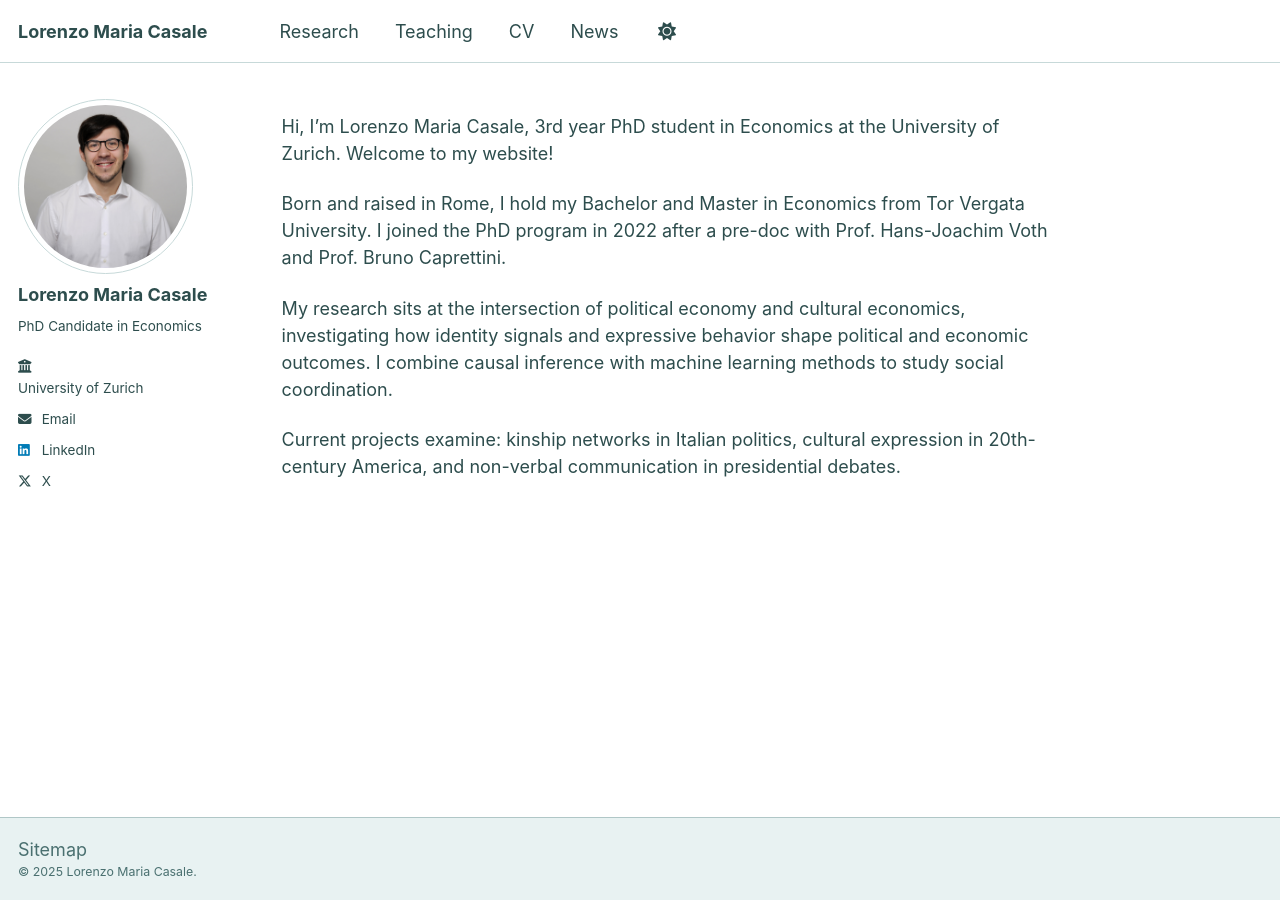
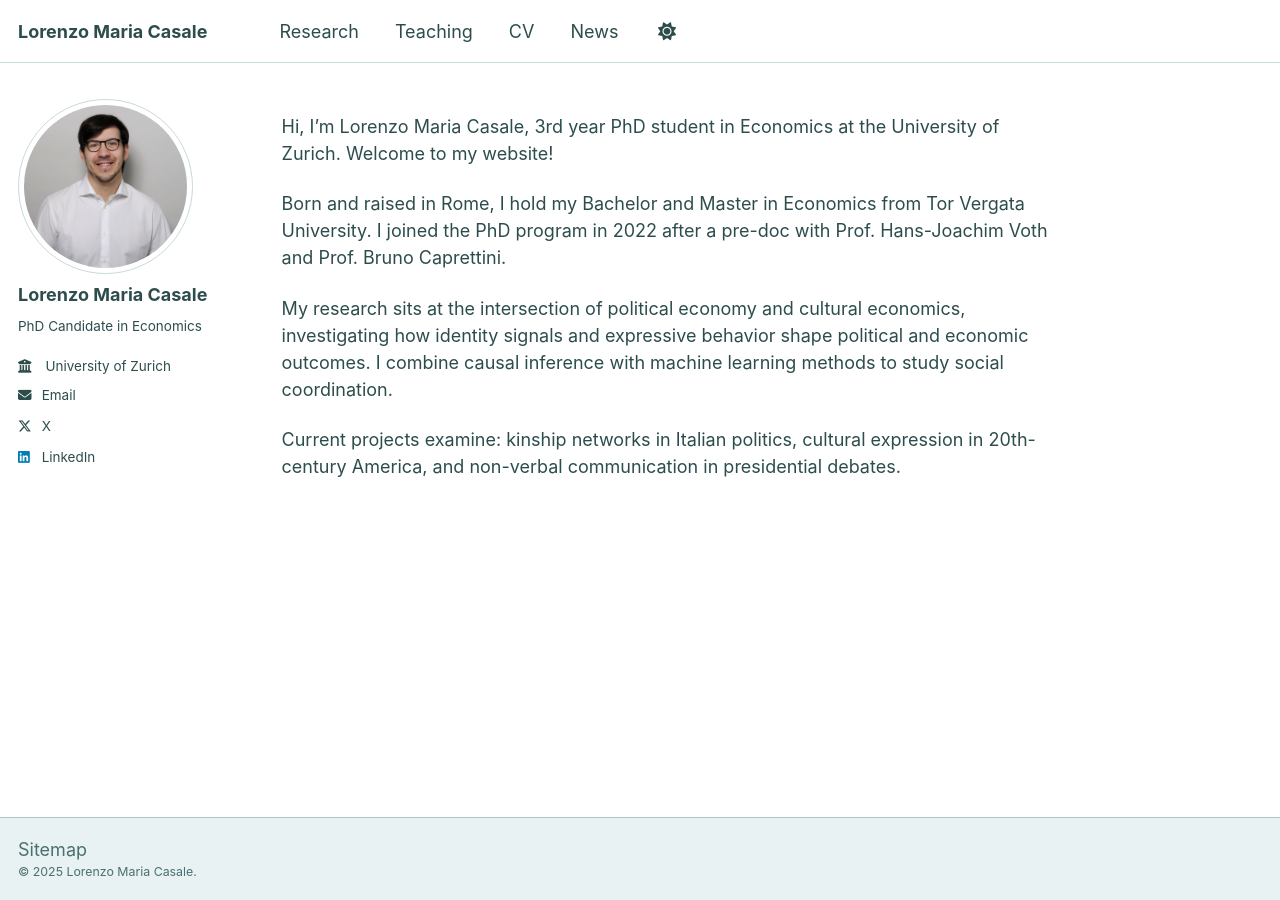
Before and after one commit to lorenzomariacasale/lorenzomariacasale.github.io, a Jekyll site: the page built from _pages/about.md, in a window 1280 px wide. Built offline with Jekyll 4.4.1, drawn with Linux system fonts in a browser that asks for light colours.

Commit message:
Fixing Minor Changes in the Homepage Third Trial

```diff
--- a/_includes/author-profile.html
+++ b/_includes/author-profile.html
@@ -31,7 +31,7 @@
         <li class="author__desktop">
           <i class="fas fa-fw fa-building-columns icon-pad-right" aria-hidden="true"></i>
           {% if author.uri %}
-            <a href="{{ author.uri }}">{{ author.employer }}</a>
+            <a href="{{ author.uri }}" style="display:inline;">{{ author.employer }}</a>
           {% else %}
             {{ author.employer }}
           {% endif %}
@@ -118,6 +118,9 @@
       {% if author.lastfm %}
         <li><a href="https://last.fm/user/{{ author.lastfm }}"><i class="fab fa-fw fa-lastfm icon-pad-right" aria-hidden="true"></i>Last.fm</a></li>
       {% endif %}
+      {% if author.twitter %}
+        <li><a href="https://twitter.com/{{ author.twitter }}"><i class="fab fa-fw fa-x-twitter icon-pad-right" aria-hidden="true"></i>X</a></li>
+      {% endif %}
       {% if author.linkedin %}
         <li><a href="https://www.linkedin.com/in/{{ author.linkedin }}"><i class="fab fa-fw fa-linkedin icon-pad-right" aria-hidden="true"></i>LinkedIn</a></li>
       {% endif %}
@@ -142,9 +145,6 @@
       {% if author.tumblr %}
         <li><a href="https://{{ author.tumblr }}.tumblr.com"><i class="fab fa-fw fa-tumblr icon-pad-right" aria-hidden="true"></i>Tumblr</a></li>
       {% endif %}
-      {% if author.twitter %}
-        <li><a href="https://twitter.com/{{ author.twitter }}"><i class="fab fa-fw fa-x-twitter icon-pad-right" aria-hidden="true"></i>X</a></li>
-      {% endif %}
       {% if author.vine %}
         <li><a href="https://vine.co/u/{{ author.vine }}"><i class="fab fa-fw fa-vine icon-pad-right" aria-hidden="true"></i>Vine</a></li>
       {% endif %}
```
